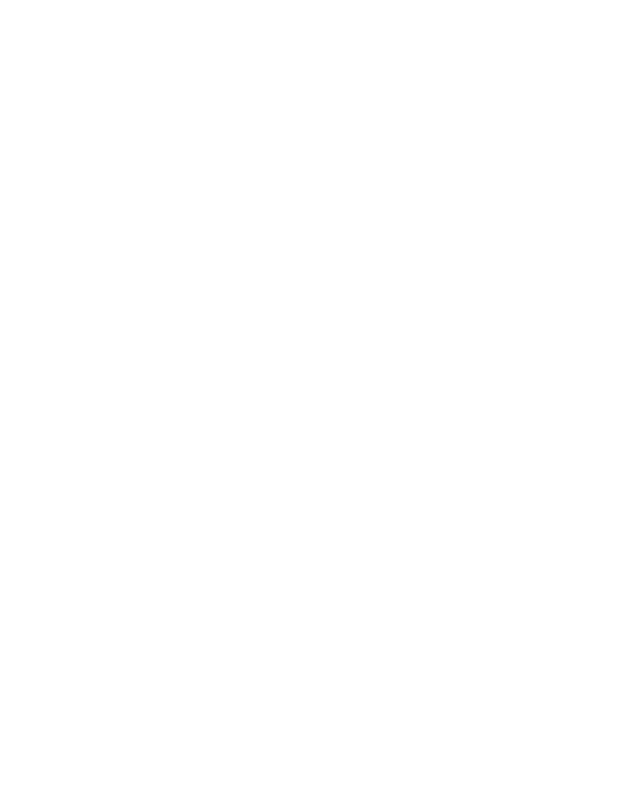
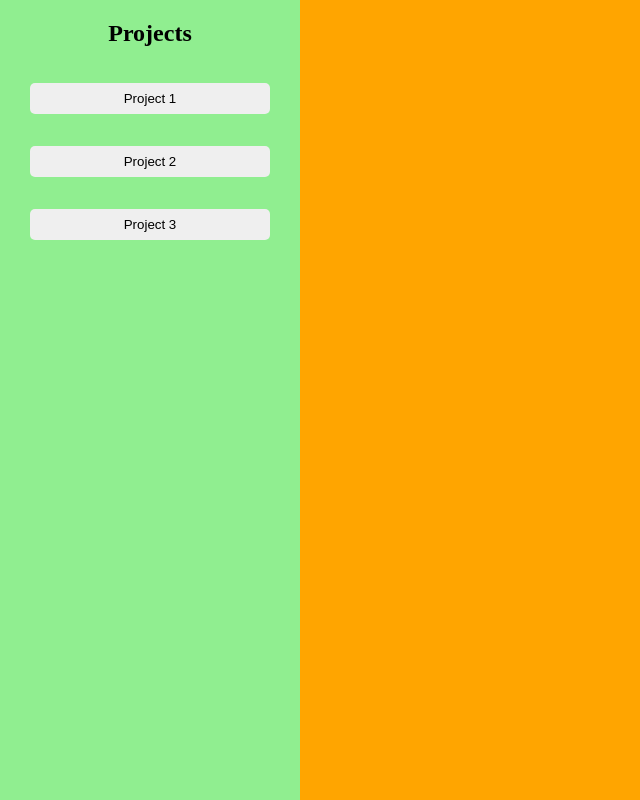
Before and after one commit to firepeashooter/to-do-web-app, a website built with webpack: page src/index.html in a window 1280 px wide. Shown: the whole page, without its empty margins (0-640 px from the left). Built offline with nearby package versions, Linux system fonts and the light colour scheme.

Commit message:
Add basic sidebar and styling

```diff
--- a/package.json
+++ b/package.json
@@ -1,7 +1,6 @@
 {
   "name": "template-webpack",
   "version": "1.0.0",
-  "type": "module",
   "description": "A template repo for webpack projects",
   "main": "index.js",
   "scripts": {
--- a/src/index.html
+++ b/src/index.html
@@ -3,9 +3,27 @@
 <head>
     <meta charset="UTF-8">
     <meta name="viewport" content="width=device-width, initial-scale=1.0">
-    <title>Document</title>
+    <title>ToDo App</title>
 </head>
 <body>
 
+   <div class="sidebar">
+
+    <h2>Projects</h2>
+
+    <button class="project--button">Project 1</button>
+    <button class="project--button">Project 2</button>
+    <button class="project--button">Project 3</button>
+
+
+
+
+   </div>
+
+   <div class="main">
+
+
+   </div>
+
 </body>
 </html>
--- a/src/scripts/Project.js
+++ b/src/scripts/Project.js
@@ -15,11 +15,17 @@ export class Project {
         for(let i = 0; i < this.todos.length; i++){
             if (this.todos[i].id == id){
                 this.todos.splice(i, 1);
+                return;
             }
         }
+
+        throw new Error("No such ToDo item found");
+
     }
 
 }
+
+//Testing Purposes
 
 let dueDate = new Date(2025, 2, 3);
 let secondDate = new Date(2026, 4, 5);
--- a/src/styles.css
+++ b/src/styles.css
@@ -0,0 +1,33 @@
+body{
+    display: flex;
+    height: 100vh;
+    margin:0;
+    padding:0;
+}
+
+.sidebar{
+
+    display: flex;
+    flex-direction: column;
+    align-items: center;
+
+    flex:0.25;
+    background-color: lightgreen;
+    min-width: 300px;
+
+    overflow: auto;
+
+}
+
+.project--button{
+    width: 80%;
+    border:none;
+    margin:1rem;
+    padding:0.5rem;
+    border-radius: 5px;
+}
+
+.main{
+    flex:1;
+    background-color: orange;
+}
```
